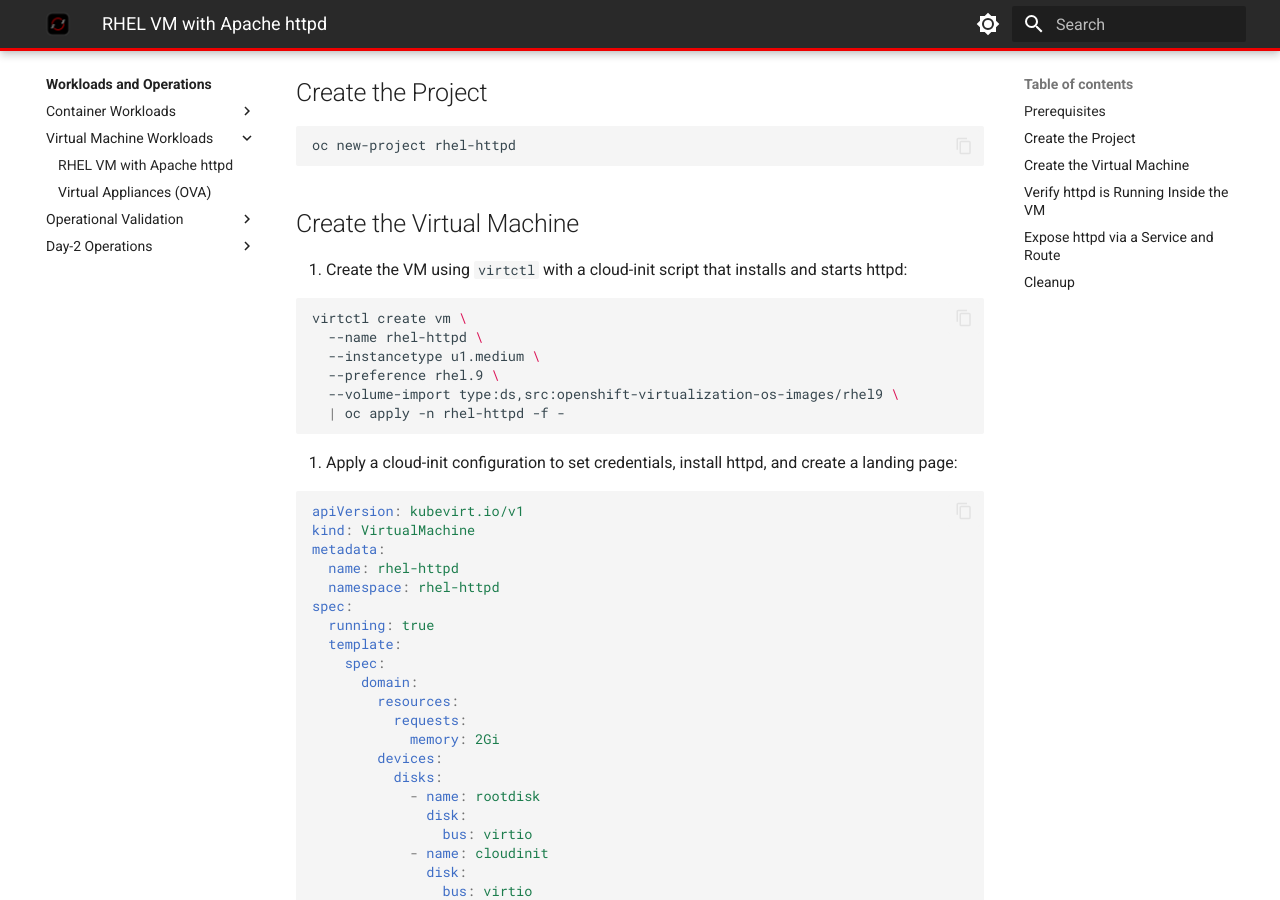
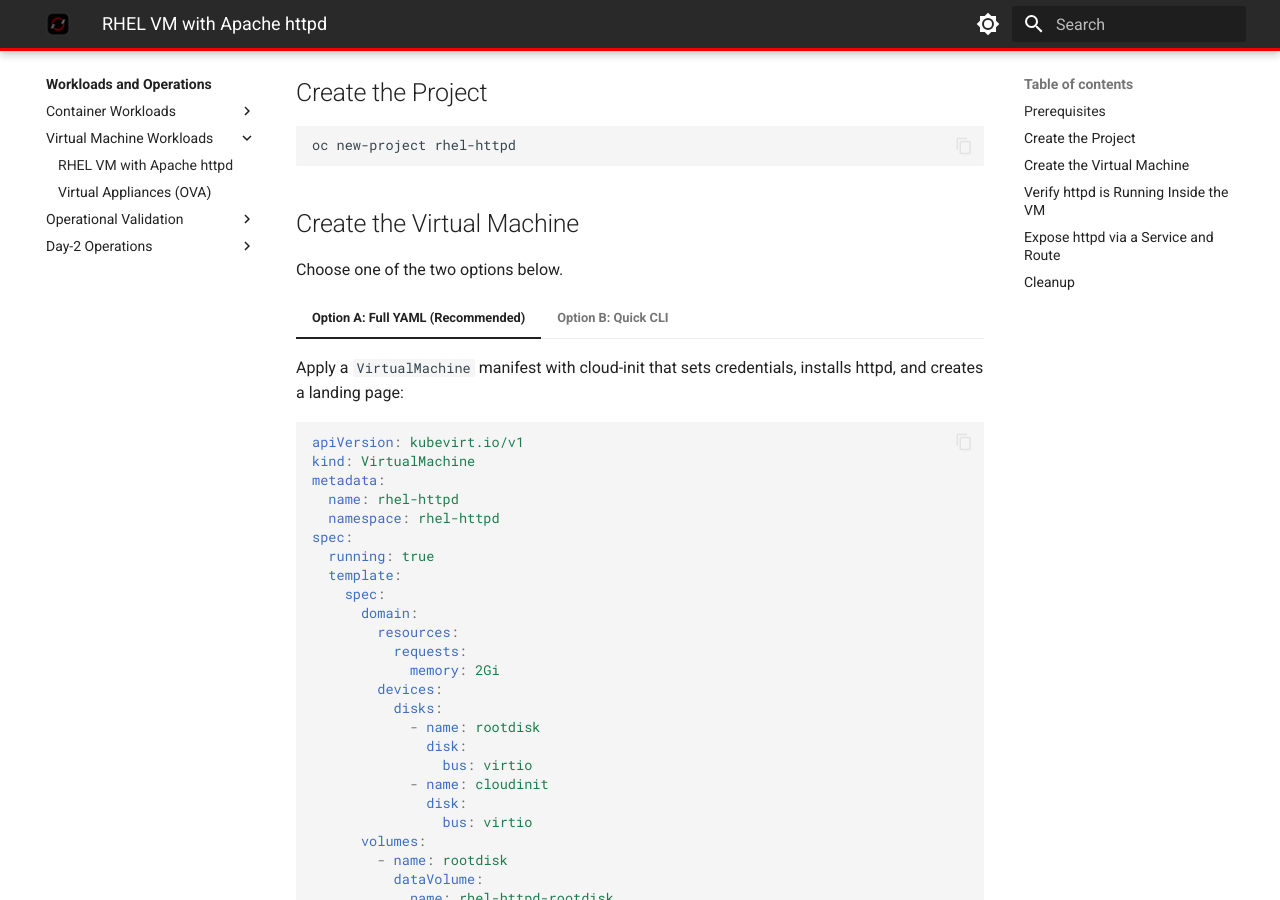
Before and after one commit to openshift-ssa/openshift-poc, an MkDocs documentation site: the page built from docs/workloads-and-operations/virtual-machine-workloads/rhel-httpd-vm.md, in a window 1280 px wide and 900 px high, scrolled down 490 px. Built offline with MkDocs 1.6.1 and Material for MkDocs 9.7.7, drawn with Linux system fonts in a browser that asks for light colours; plug-ins that fetch from the network failed and are left out.

Commit message:
5 structural fixes

````diff
--- a/docs/workloads-and-operations/virtual-machine-workloads/rhel-httpd-vm.md
+++ b/docs/workloads-and-operations/virtual-machine-workloads/rhel-httpd-vm.md
@@ -17,80 +17,86 @@
 
 ## Create the Virtual Machine
 
-1. Create the VM using `virtctl` with a cloud-init script that installs and starts httpd:
+Choose one of the two options below.
 
-```bash
-virtctl create vm \
-  --name rhel-httpd \
-  --instancetype u1.medium \
-  --preference rhel.9 \
-  --volume-import type:ds,src:openshift-virtualization-os-images/rhel9 \
-  | oc apply -n rhel-httpd -f -
-```
+=== "Option A: Full YAML (Recommended)"
 
-2. Apply a cloud-init configuration to set credentials, install httpd, and create a landing page:
+    Apply a `VirtualMachine` manifest with cloud-init that sets credentials, installs httpd, and creates a landing page:
 
-```yaml
-apiVersion: kubevirt.io/v1
-kind: VirtualMachine
-metadata:
-  name: rhel-httpd
-  namespace: rhel-httpd
-spec:
-  running: true
-  template:
+    ```yaml
+    apiVersion: kubevirt.io/v1
+    kind: VirtualMachine
+    metadata:
+      name: rhel-httpd
+      namespace: rhel-httpd
     spec:
-      domain:
-        resources:
-          requests:
-            memory: 2Gi
-        devices:
-          disks:
+      running: true
+      template:
+        spec:
+          domain:
+            resources:
+              requests:
+                memory: 2Gi
+            devices:
+              disks:
+                - name: rootdisk
+                  disk:
+                    bus: virtio
+                - name: cloudinit
+                  disk:
+                    bus: virtio
+          volumes:
             - name: rootdisk
-              disk:
-                bus: virtio
+              dataVolume:
+                name: rhel-httpd-rootdisk
             - name: cloudinit
-              disk:
-                bus: virtio
-      volumes:
-        - name: rootdisk
-          dataVolume:
+              cloudInitNoCloud:
+                userData: |
+                  #cloud-config
+                  user: cloud-user
+                  password: Pass123!
+                  chpasswd:
+                    expire: false
+                  packages:
+                    - httpd
+                  runcmd:
+                    - systemctl enable httpd --now
+                    - echo '<html><body><h1>Hello from OpenShift Virtualization</h1><p>Served by Apache httpd on RHEL 9</p></body></html>' > /var/www/html/index.html
+                    - restorecon -Rv /var/www/html
+      dataVolumeTemplates:
+        - metadata:
             name: rhel-httpd-rootdisk
-        - name: cloudinit
-          cloudInitNoCloud:
-            userData: |
-              #cloud-config
-              user: cloud-user
-              password: Pass123!
-              chpasswd:
-                expire: false
-              packages:
-                - httpd
-              runcmd:
-                - systemctl enable httpd --now
-                - echo '<html><body><h1>Hello from OpenShift Virtualization</h1><p>Served by Apache httpd on RHEL 9</p></body></html>' > /var/www/html/index.html
-                - restorecon -Rv /var/www/html
-  dataVolumeTemplates:
-    - metadata:
-        name: rhel-httpd-rootdisk
-      spec:
-        sourceRef:
-          kind: DataSource
-          name: rhel9
-          namespace: openshift-virtualization-os-images
-        storage:
-          accessModes:
-            - ReadWriteMany
-          resources:
-            requests:
-              storage: 30Gi
-```
+          spec:
+            sourceRef:
+              kind: DataSource
+              name: rhel9
+              namespace: openshift-virtualization-os-images
+            storage:
+              accessModes:
+                - ReadWriteMany
+              resources:
+                requests:
+                  storage: 30Gi
+    ```
 
-```bash
-oc apply -f rhel-httpd-vm.yaml
-```
+    ```bash
+    oc apply -f rhel-httpd-vm.yaml
+    ```
 
-3. Wait for the VM to reach Running:
+=== "Option B: Quick CLI"
+
+    Create the VM using `virtctl`. This does not include cloud-init for httpd — you will need to install it manually after the VM boots.
+
+    ```bash
+    virtctl create vm \
+      --name rhel-httpd \
+      --instancetype u1.medium \
+      --preference rhel.9 \
+      --volume-import type:ds,src:openshift-virtualization-os-images/rhel9 \
+      | oc apply -n rhel-httpd -f -
+    ```
+
+1. Wait for the VM to reach Running:
 
 ```bash
 oc get vmi rhel-httpd -n rhel-httpd -w
````
Also changed, not shown: other parts of docs/workloads-and-operations/virtual-machine-workloads/rhel-httpd-vm.md (+5 -5 lines), README.md (+15 -13 lines), docs/configure-the-cluster/registry.md (+1 -1 lines), docs/install-the-cluster/agent-based.md (+1 -1 lines).
